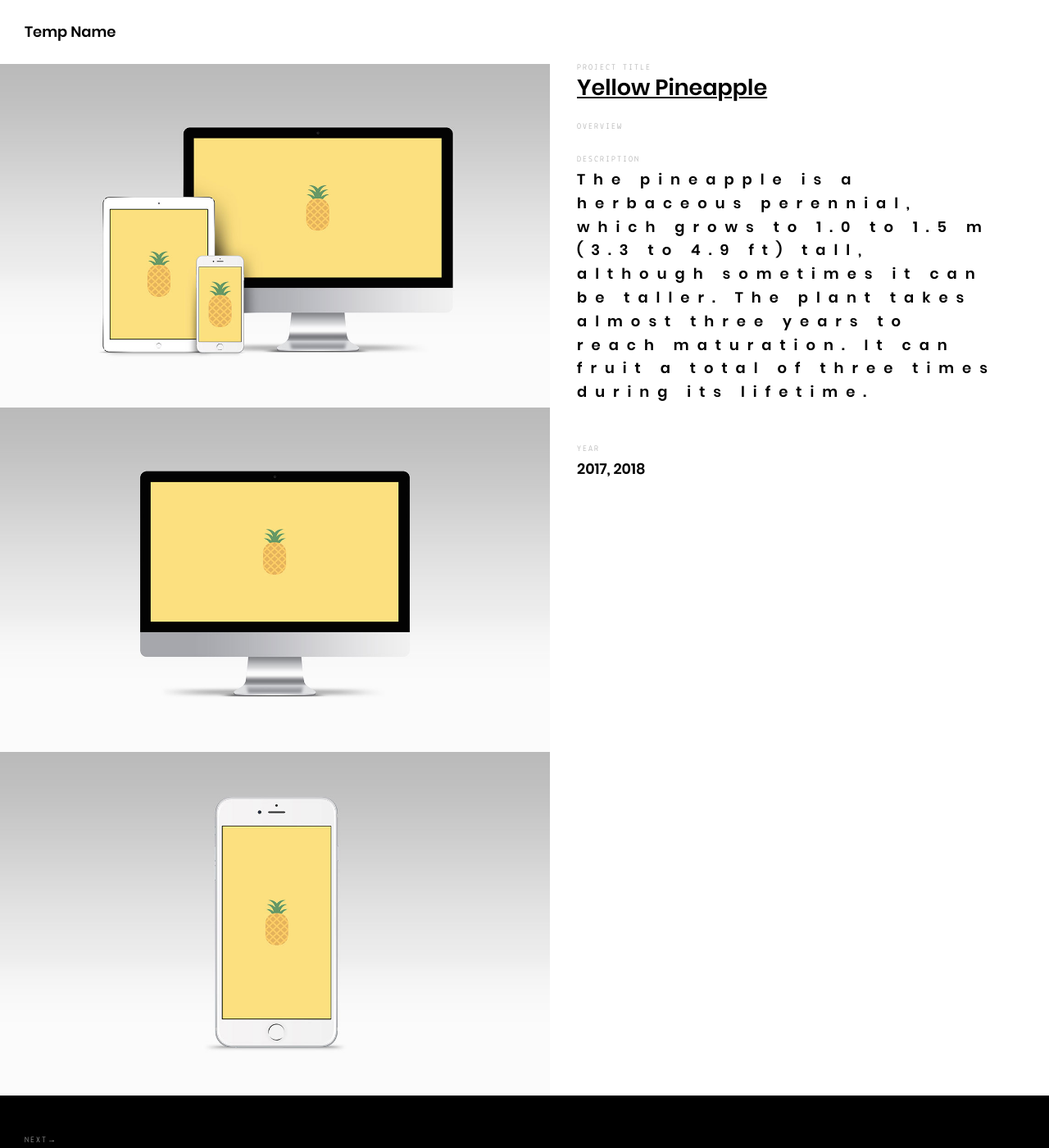
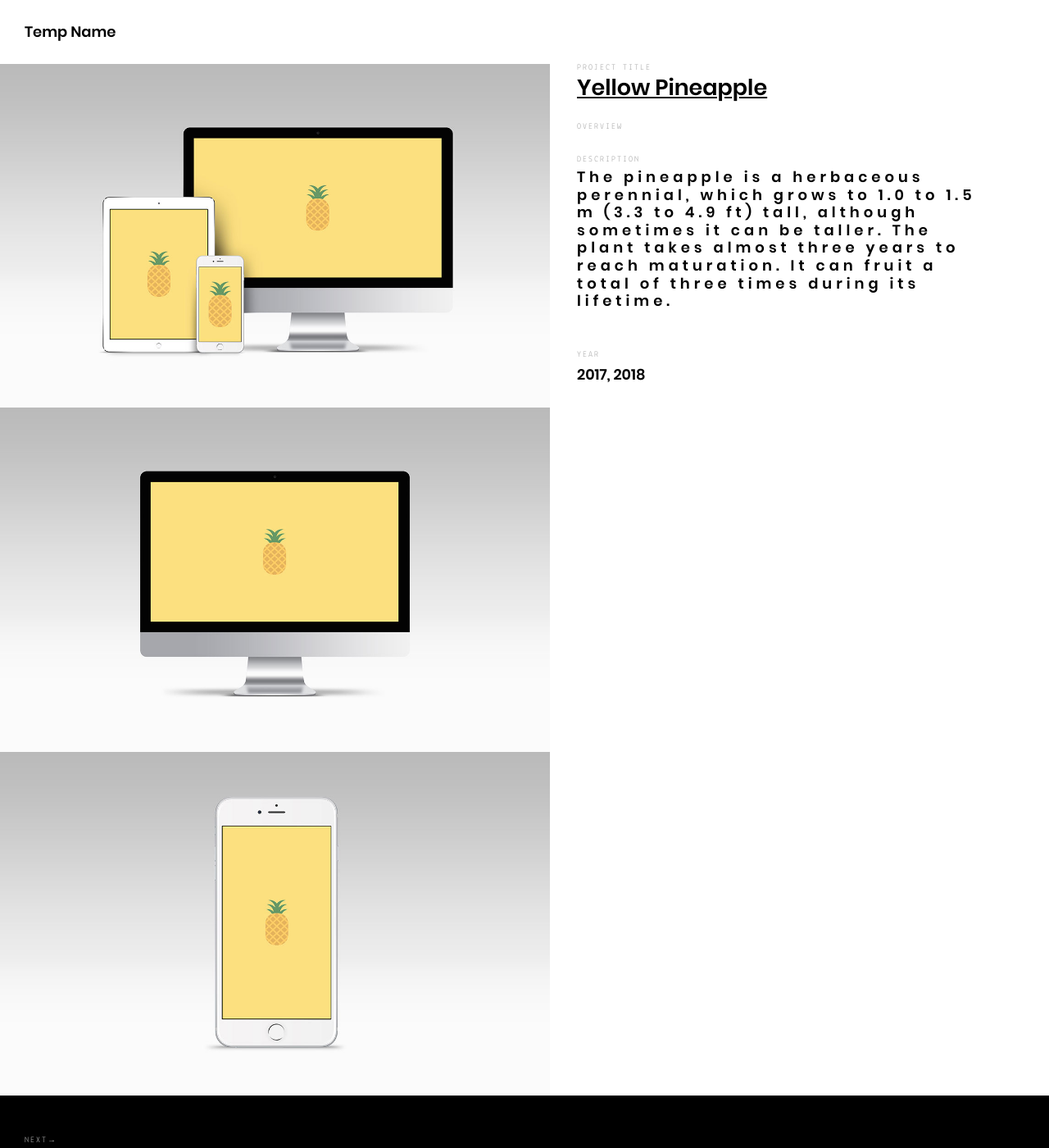
Before and after one commit to amdapoz/portfolio, a Jekyll site: the page built from _posts/projects/2017-04-02-yellowpineapple.md, in a window 1280 px wide and 1400 px high. Shown: the whole window at 82% size. Built offline with Jekyll 4.4.1, drawn with Linux system fonts in a browser that asks for light colours.

Commit message:
Update _layout.scss

```diff
--- a/assets/scss/_layout.scss
+++ b/assets/scss/_layout.scss
@@ -220,8 +220,8 @@
 	h3 {
 		font-size: 1.8rem;
 		font-weight: lighter;
-		line-height: 1.6;
-		letter-spacing: 1rem;
+		line-height: 1.2;
+		letter-spacing: 0.5rem;
 	}
 
 
```
